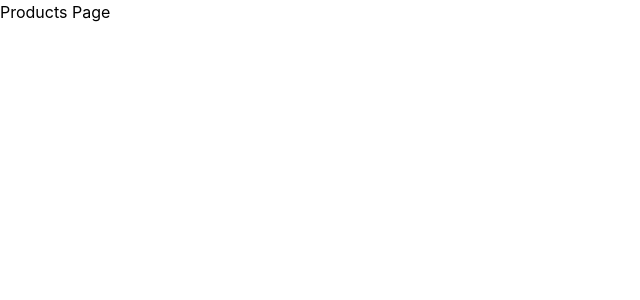
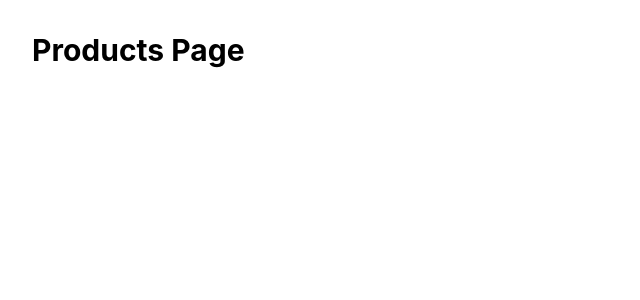
Before and after one commit to Kaushall-raut/Nextgensis-frontend-assignment, a React (Vite) app: page /products in a window 1280 px wide. Shown: the top 300 px of the page, without its empty margins (0-640 px from the left). Built offline with nearby package versions, Linux system fonts and the light colour scheme; sample sign-in values are in the browser's storage.

Commit message:
add protected route

```diff
--- a/src/App.jsx
+++ b/src/App.jsx
@@ -1,16 +1,29 @@
 import { BrowserRouter, Routes, Route } from "react-router-dom";
+
 import Login from "./pages/Login";
+import ProtectedRoute from "./components/ProtectedRoute";
 
 function App() {
   return (
     <BrowserRouter>
       <Routes>
 
-        <Route path="/login" element={<Login />} />
+        {/* Public route */}
+        <Route
+          path="/login"
+          element={<Login />}
+        />
 
+        {/* Protected route */}
         <Route
           path="/products"
-          element={<h1>Products Page</h1>}
+          element={
+            <ProtectedRoute>
+              <h1 className="text-3xl font-bold p-8">
+                Products Page
+              </h1>
+            </ProtectedRoute>
+          }
         />
 
       </Routes>
```
